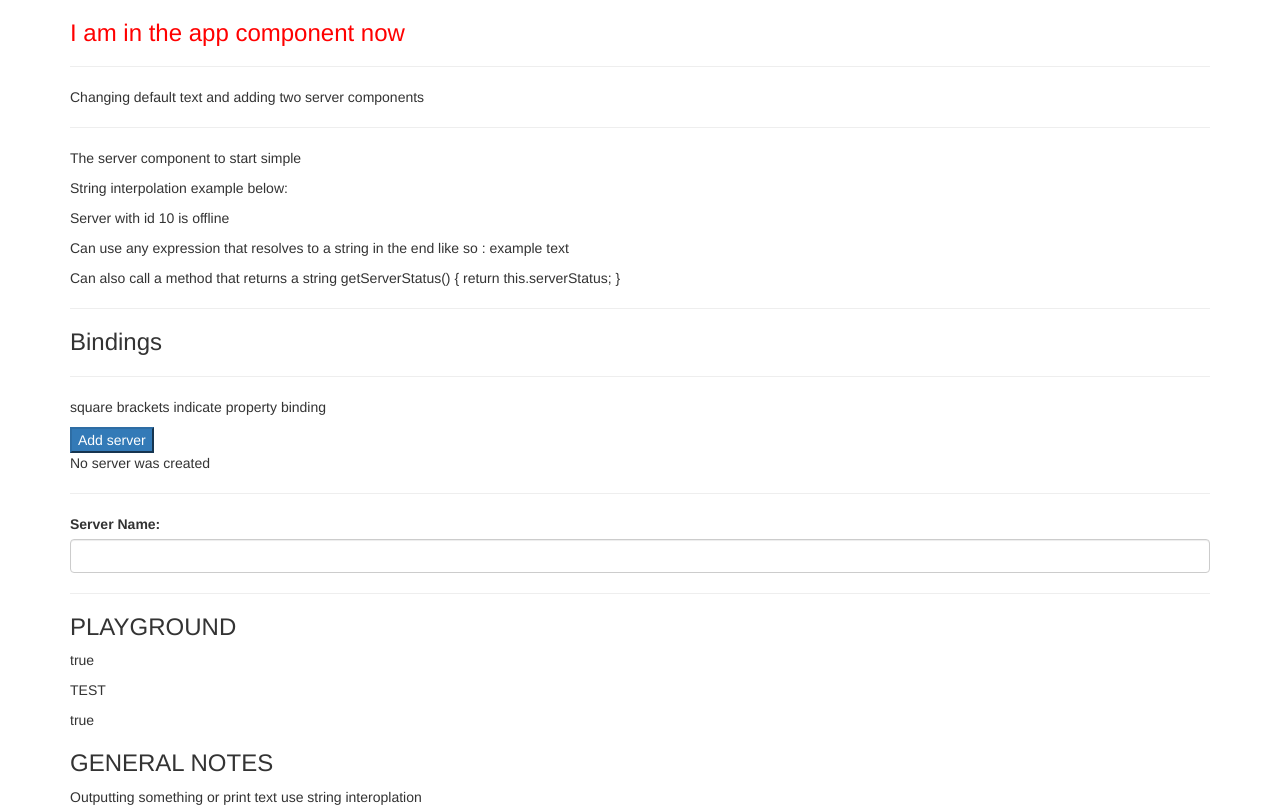
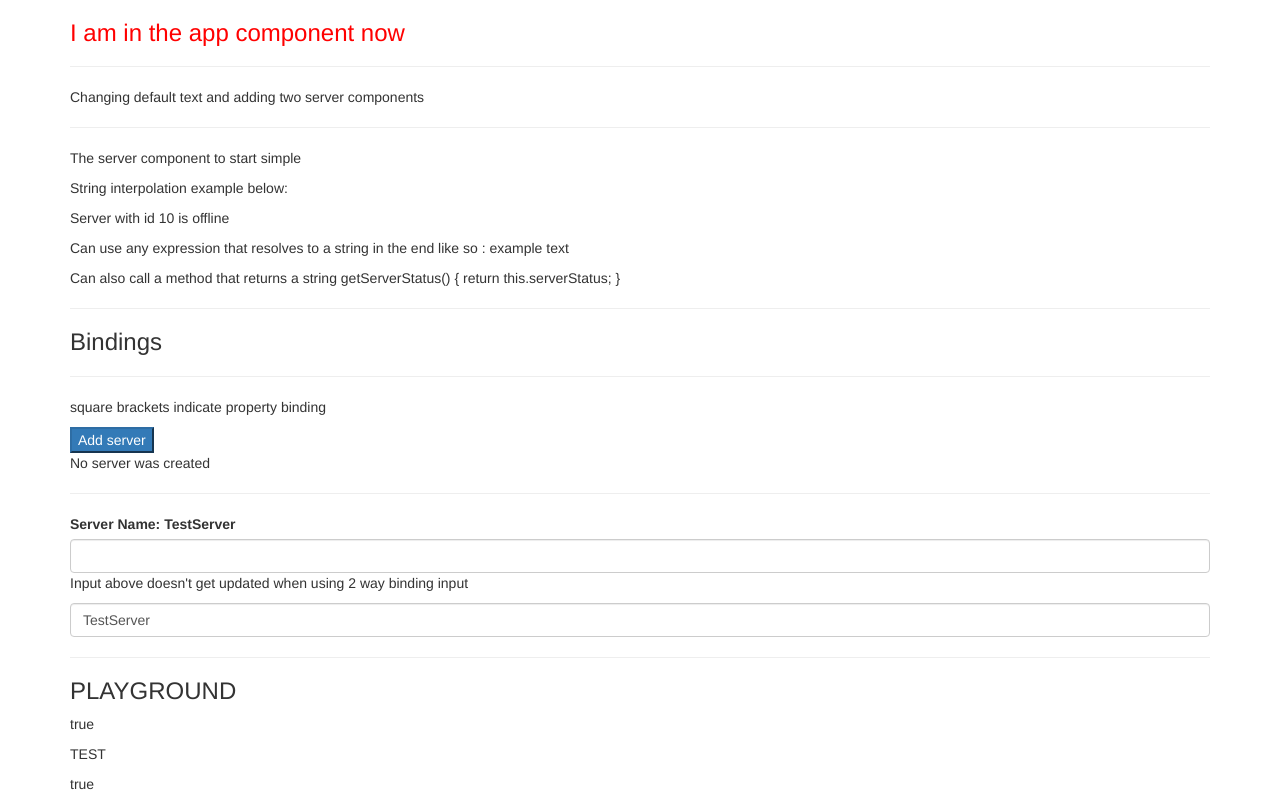
Before and after one commit to DevinAnnunzio/FirstAngularDemoProj, an Angular app: page / in a window 1280 px wide. Shown: the top 807 px of the page. Built offline with nearby package versions, Linux system fonts and the light colour scheme.

Commit message:
Feat: combining forms

```diff
--- a/src/app/servers/servers.component.html
+++ b/src/app/servers/servers.component.html
@@ -9,6 +9,12 @@
 <hr>
 <label>Server Name: {{serverName}}</label>
 <input type="text" class="form-control" (input)="onUpdateServerName($event)">
+<p>Input above doesn't get updated when using 2 way binding input</p>
+<!--Easier way of binding data below this is two way data binding-->
+<!--Must have FormsModule to imports [] in app module-->
+<!--Trigger and update automatically, since 2 way it will auto update value if changed somewhere else-->
+<!--Uncomment input above since it isn't 2 way to see diff-->
+<input type="text" class="form-control" [(ngModel)]="serverName">
 <hr>
 
 
--- a/src/app/servers/servers.component.ts
+++ b/src/app/servers/servers.component.ts
@@ -21,7 +21,7 @@ import { Component } from '@angular/core';
 export class ServersComponent {
   allowNewServer = false;
   serverCreationStatus = 'No server was created';
-  serverName = ""
+  serverName = "TestServer"
 
   constructor(){
     setTimeout(() => {
@@ -30,7 +30,7 @@ export class ServersComponent {
   }
 
   onCreateServer(){
-    this.serverCreationStatus = 'Server was created!'
+    this.serverCreationStatus = 'Server was created! The name is: ' + this.serverName;
   }
 
   onUpdateServerName(event: any){
```
